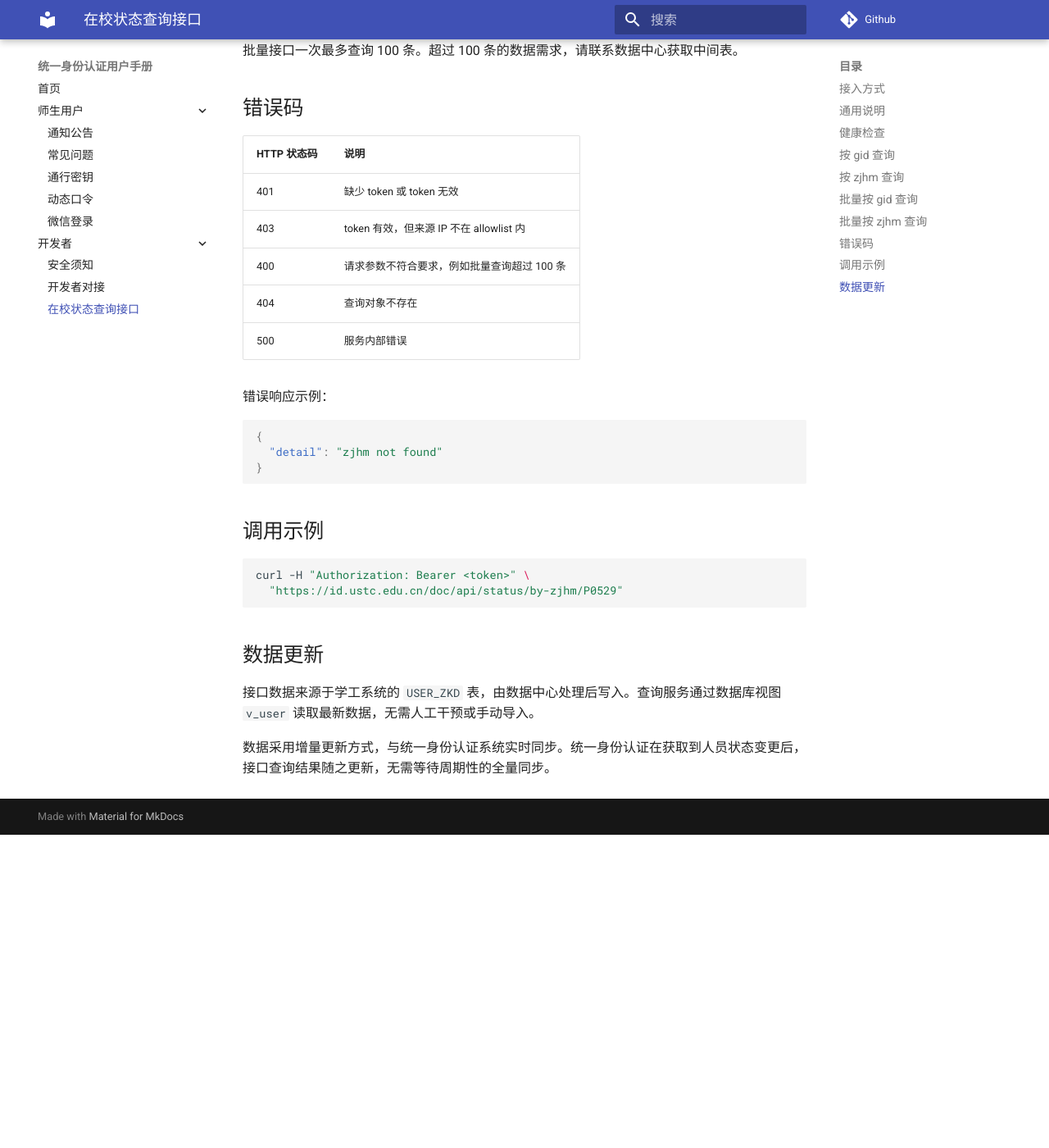
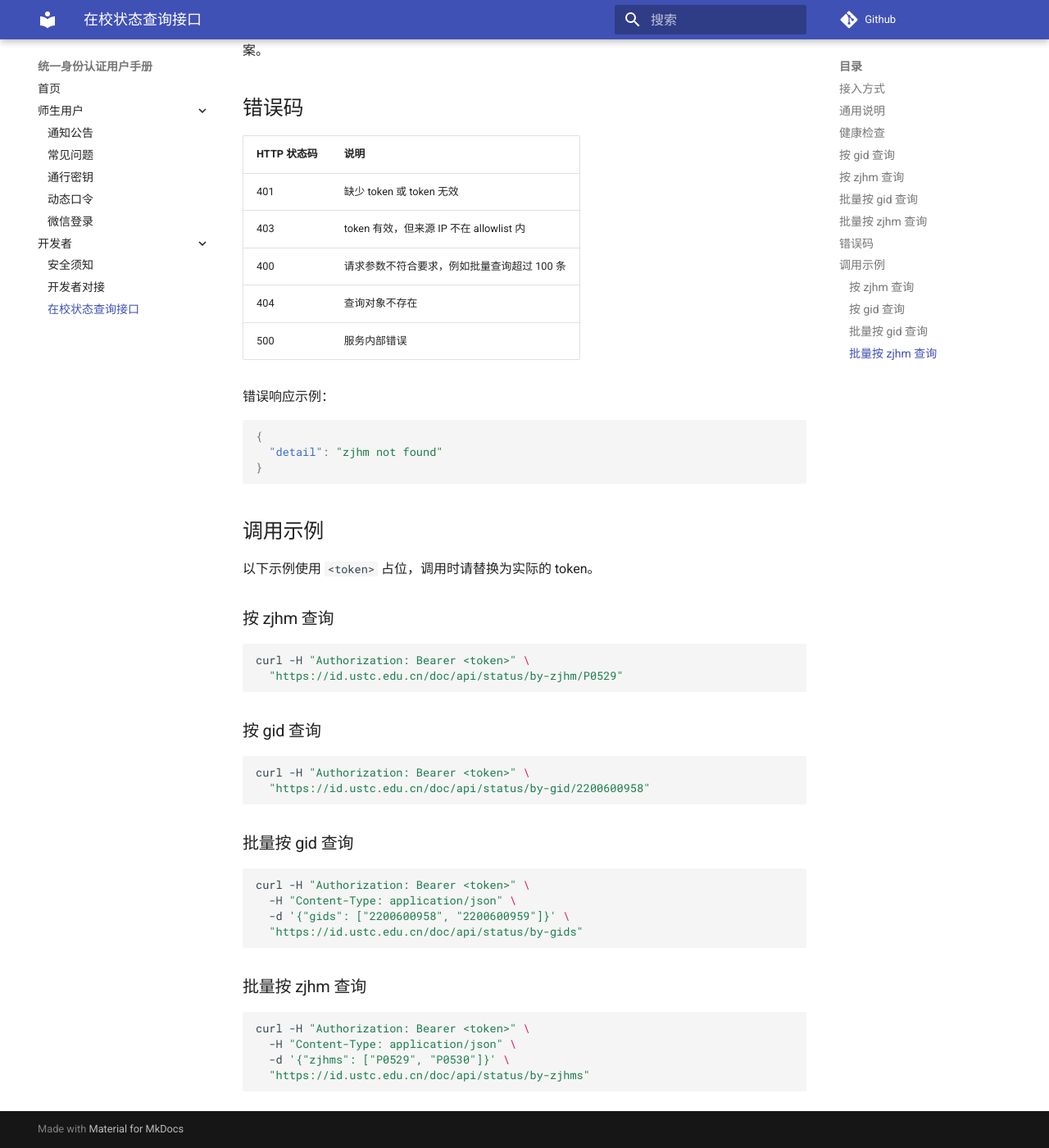
Before and after one commit to wf0229/id_doc, an MkDocs documentation site: the page built from docs/status-api.md, in a window 1280 px wide and 1400 px high, scrolled down 3442 px. Shown: the whole window at 82% size. Built offline with MkDocs 1.6.1 and Material for MkDocs 9.7.7, drawn with Linux system fonts in a browser that asks for light colours; comment, search, counter and statistics services are not loaded; before the commit the page ends 4460 px from its top, so only the background shows below that; some of the changed text lies outside the part shown.

Commit message:
docs: clean up deployment wording and stale reference

````diff
--- a/docs/status-api.md
+++ b/docs/status-api.md
@@ -17,7 +17,7 @@
 
 请妥善保管 token，不要写入前端代码、公开仓库或日志。
 
-部署时请使用高熵随机 token，并为 PostgreSQL 设置足够长的随机密码；不要使用示例配置中的占位值。
+请使用高熵随机 token，不要使用示例配置中的占位值。
 
 ## 通用说明
 
@@ -159,7 +159,7 @@
 }
 ```
 
-批量接口一次最多查询 100 条。超过 100 条的数据需求，请联系数据中心获取中间表。
+批量接口一次最多查询 100 条。超过 100 条的数据需求，请联系数据中心协商批量数据导出方案。
 
 ## 错误码
 
@@ -181,13 +181,36 @@
 
 ## 调用示例
 
+以下示例使用 `<token>` 占位，调用时请替换为实际的 token。
+
+### 按 zjhm 查询
+
 ```bash
 curl -H "Authorization: Bearer <token>" \
   "https://id.ustc.edu.cn/doc/api/status/by-zjhm/P0529"
 ```
 
-## 数据更新
+### 按 gid 查询
 
-接口数据来源于学工系统的 `USER_ZKD` 表，由数据中心处理后写入。查询服务通过数据库视图 `v_user` 读取最新数据，无需人工干预或手动导入。
+```bash
+curl -H "Authorization: Bearer <token>" \
+  "https://id.ustc.edu.cn/doc/api/status/by-gid/2200600958"
+```
 
-数据采用增量更新方式，与统一身份认证系统实时同步。统一身份认证在获取到人员状态变更后，接口查询结果随之更新，无需等待周期性的全量同步。
+### 批量按 gid 查询
+
+```bash
+curl -H "Authorization: Bearer <token>" \
+  -H "Content-Type: application/json" \
+  -d '{"gids": ["2200600958", "2200600959"]}' \
+  "https://id.ustc.edu.cn/doc/api/status/by-gids"
+```
+
+### 批量按 zjhm 查询
+
+```bash
+curl -H "Authorization: Bearer <token>" \
+  -H "Content-Type: application/json" \
+  -d '{"zjhms": ["P0529", "P0530"]}' \
+  "https://id.ustc.edu.cn/doc/api/status/by-zjhms"
+```
````
